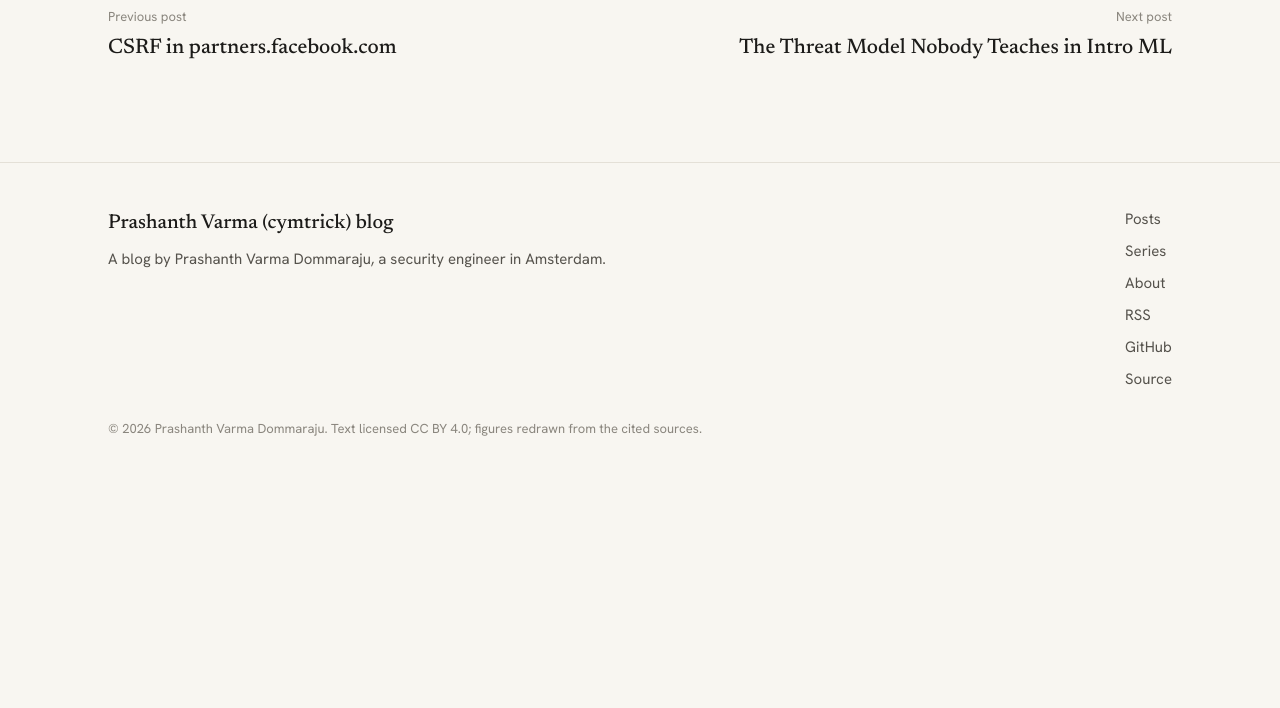
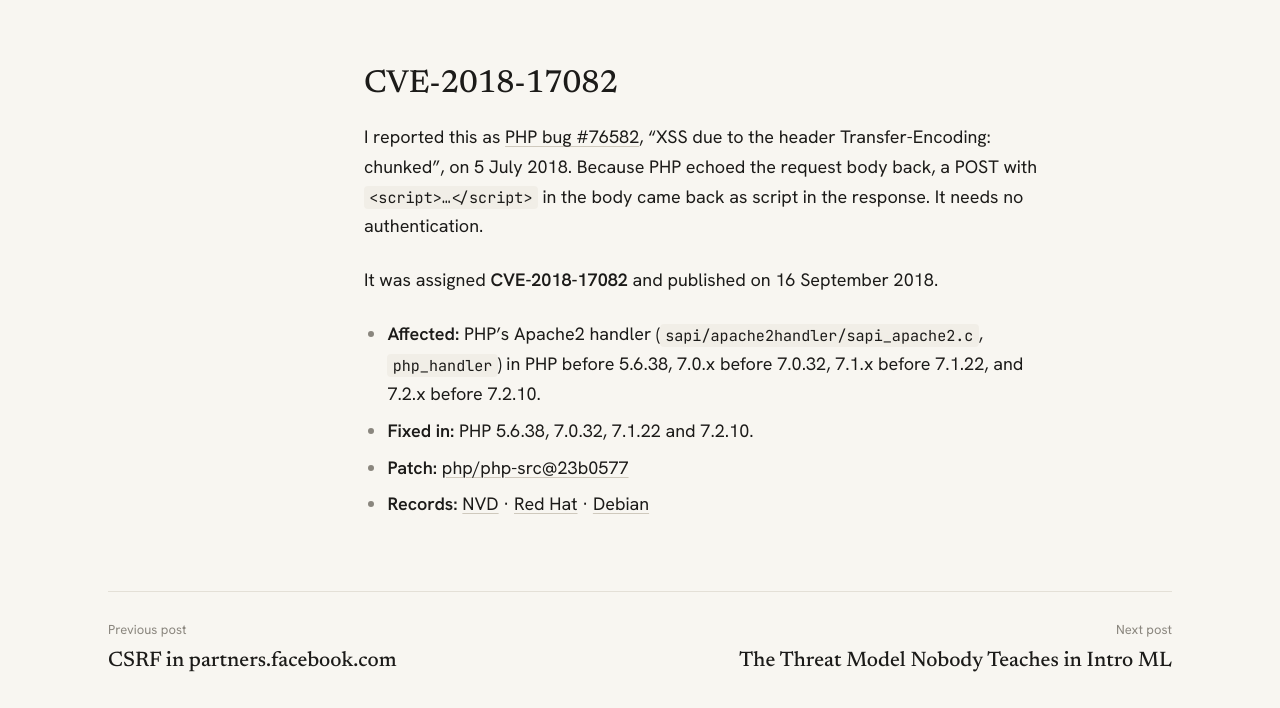
Before and after one commit to cymtrick/cymtrick.github.io, a Jekyll site: the page built from _posts/2020-12-07-php-apache-chunked-data.md, in a window 1280 px wide and 900 px high, scrolled down 4157 px, cut to the strip 192-900 px from the top of the window. Built offline with Jekyll 4.4.1, drawn with Linux system fonts in a browser that asks for light colours; before the commit the page ends 4825 px from its top, so only the background shows below that; some of the changed text lies outside the part shown.

Commit message:
PHP chunked-data post: add CVE-2018-17082 details
Co-Authored-By: Claude Opus 5.5 <noreply@anthropic.com>
Claude-Session: https://claude.ai/code/session_01WUUL54RW17Dj4FEiyqp19z

```diff
--- a/_posts/2020-12-07-php-apache-chunked-data.md
+++ b/_posts/2020-12-07-php-apache-chunked-data.md
@@ -1,10 +1,10 @@
 ---
-title: "A Story of mishandling the Chunked Data"
+title: "A Story of mishandling the Chunked Data (CVE-2018-17082)"
 category: "Web Security"
-tags: [web-security, php, apache]
+tags: [web-security, php, apache, xss, cve]
 thumb: php-thumb
 read_time: "4 min read"
-dek: "How a chunked request with an oversized Content-Length made PHP's Apache handler leak the request body into the response, and the one-line fix in sapi_apache2.c."
+dek: "CVE-2018-17082: how a chunked request with an oversized Content-Length made PHP's Apache handler echo the request body into the response, turning any PHP page on Apache into a reflected XSS, and the one-line fix in sapi_apache2.c."
 ---
 
 First of all, What's a chunked data?
@@ -92,3 +92,14 @@ Patch:
 Fix added to security repo as 65bc4f464e6a85aad3f578e9d55520601cbdeccf and to <https://gist.github.com/smalyshev/e956dbae936df9a7594750caae8a7cf2>
 
 <div class="video"><iframe src="https://www.youtube-nocookie.com/embed/syE9GAlA22s" title="Video demonstration" allow="accelerometer; autoplay; encrypted-media; gyroscope; picture-in-picture" allowfullscreen loading="lazy"></iframe></div>
+
+## CVE-2018-17082
+
+I reported this as [PHP bug #76582](https://bugs.php.net/bug.php?id=76582), "XSS due to the header Transfer-Encoding: chunked", on 5 July 2018. Because PHP echoed the request body back, a POST with `<script>…</script>` in the body came back as script in the response. It needs no authentication.
+
+It was assigned **CVE-2018-17082** and published on 16 September 2018.
+
+- **Affected:** PHP's Apache2 handler (`sapi/apache2handler/sapi_apache2.c`, `php_handler`) in PHP before 5.6.38, 7.0.x before 7.0.32, 7.1.x before 7.1.22, and 7.2.x before 7.2.10.
+- **Fixed in:** PHP 5.6.38, 7.0.32, 7.1.22 and 7.2.10.
+- **Patch:** [php/php-src@23b0577](https://github.com/php/php-src/commit/23b057742e3cf199612fa8050ae86cae675e214e)
+- **Records:** [NVD](https://nvd.nist.gov/vuln/detail/CVE-2018-17082) · [Red Hat](https://access.redhat.com/security/cve/CVE-2018-17082) · [Debian](https://security-tracker.debian.org/tracker/CVE-2018-17082)
```
